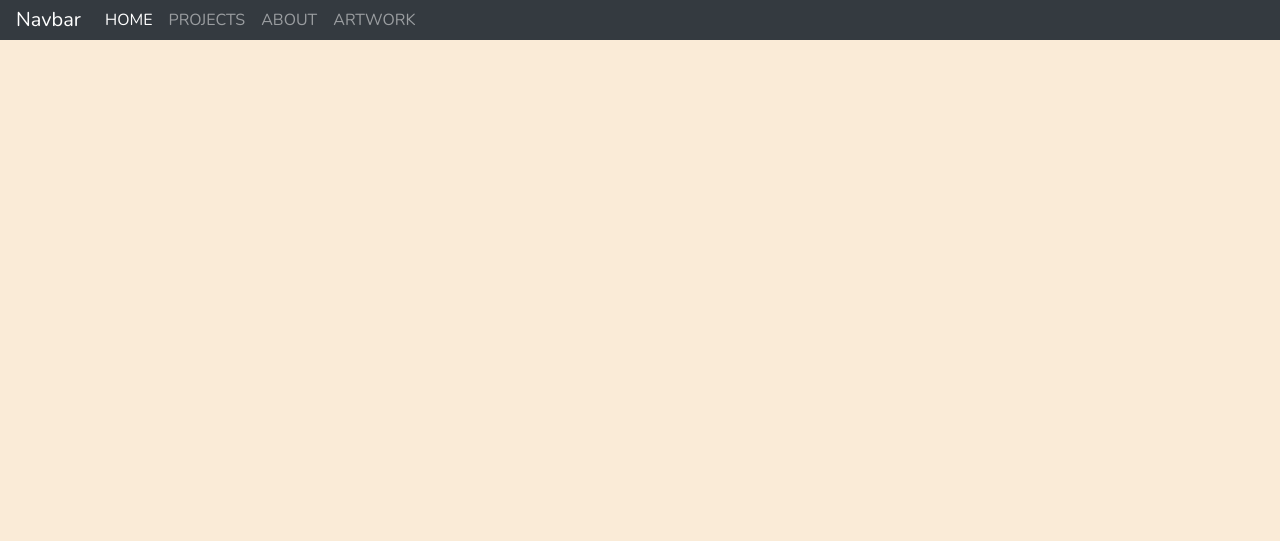
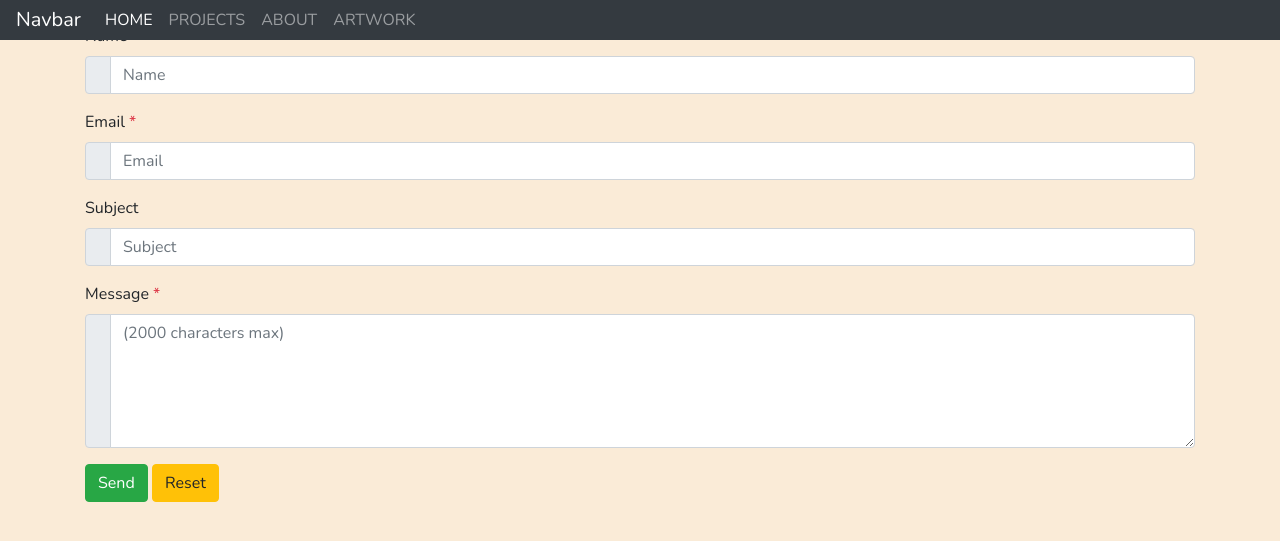
Before and after one commit to berninagray/bernina-gray, a PHP site: page / in a window 1280 px wide. Shown: the top 541 px of the page. Run offline with PHP 8.4, Linux system fonts and the light colour scheme; some libraries are stand-ins or nearby versions.

Commit message:
Adding contact form back and hoping it works.

```diff
--- a/public_html/index.php
+++ b/public_html/index.php
@@ -46,5 +46,60 @@
 				</ul>
 			</div>
 		</nav>
+		<!-- contact form -->
+		<div class="container">
+			<form id="contact-bernina-form" action="php/mailer.php" method="post">
+				<div class="form-group">
+					<label for="contactName">Name <span class="text-danger">*</span></label>
+					<div class="input-group">
+						<div class="input-group-prepend">
+							<span class="input-group-text"></span>
+							<i class="fa fa-user" aria-hidden="true"></i>
+						</div>
+						<input type="text" class="form-control" id="contactName" name="contactName" placeholder="Name">
+					</div>
+				</div>
+				<div class="form-group">
+					<label for="contactEmail">Email <span class="text-danger">*</span></label>
+					<div class="input-group">
+						<div class="input-group-prepend">
+							<span class="input-group-text"></span>
+							<i class="fa fa-envelope" aria-hidden="true"></i>
+						</div>
+						<input type="email" class="form-control" id="contactEmail" name="contactEmail" placeholder="Email">
+					</div>
+				</div>
+				<div class="form-group">
+					<label for="contactSubject">Subject</label>
+					<div class="input-group">
+						<div class="input-group-prepend">
+							<span class="input-group-text"></span>
+							<i class="fa fa-pencil" aria-hidden="true"></i>
+						</div>
+						<input type="text" class="form-control" id="contactSubject" name="contactSubject" placeholder="Subject">
+					</div>
+				</div>
+				<div class="form-group">
+					<label for="contactMessage">Message <span class="text-danger">*</span></label>
+					<div class="input-group">
+						<div class="input-group-prepend">
+							<span class="input-group-text"></span>
+							<i class="fa fa-comment" aria-hidden="true"></i>
+						</div>
+						<textarea class="form-control" rows="5" id="contactMessage" name="contactMessage" placeholder="(2000 characters max)"></textarea>
+					</div>
+				</div>
+				<!-- reCAPTCHA -->
+				<div class="g-recaptcha" data-sitekey="6Ld3zHsUAAAAAMCnTe5bTf0nIl9ho-hmKE6meKi1"></div>
+				<button class="btn btn-success" type="submit"><i class="fa fa-paper-plane"></i> Send</button>
+				<button class="btn btn-warning" type="reset"><i class="fa fa-ban"></i> Reset</button>
+			</form>
+			<!--empty area for form error/success output-->
+			<div class="row">
+				<div class="col-xs-12">
+					<div id="output-area"></div>
+				</div>
+			</div>
+			<script type="text/javascript" src='js/form-validate.js'></script>
 	</body>
 </html>
```
